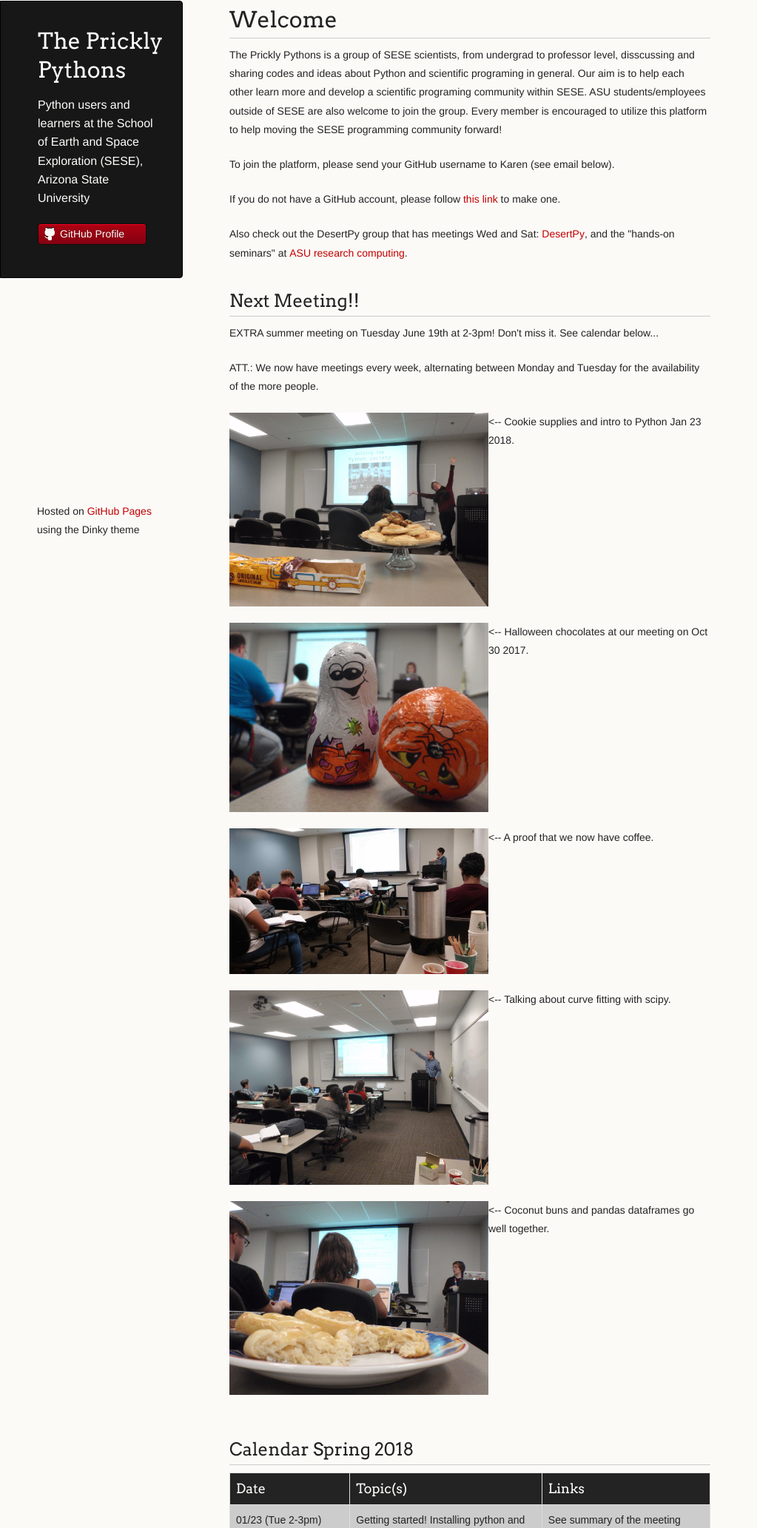
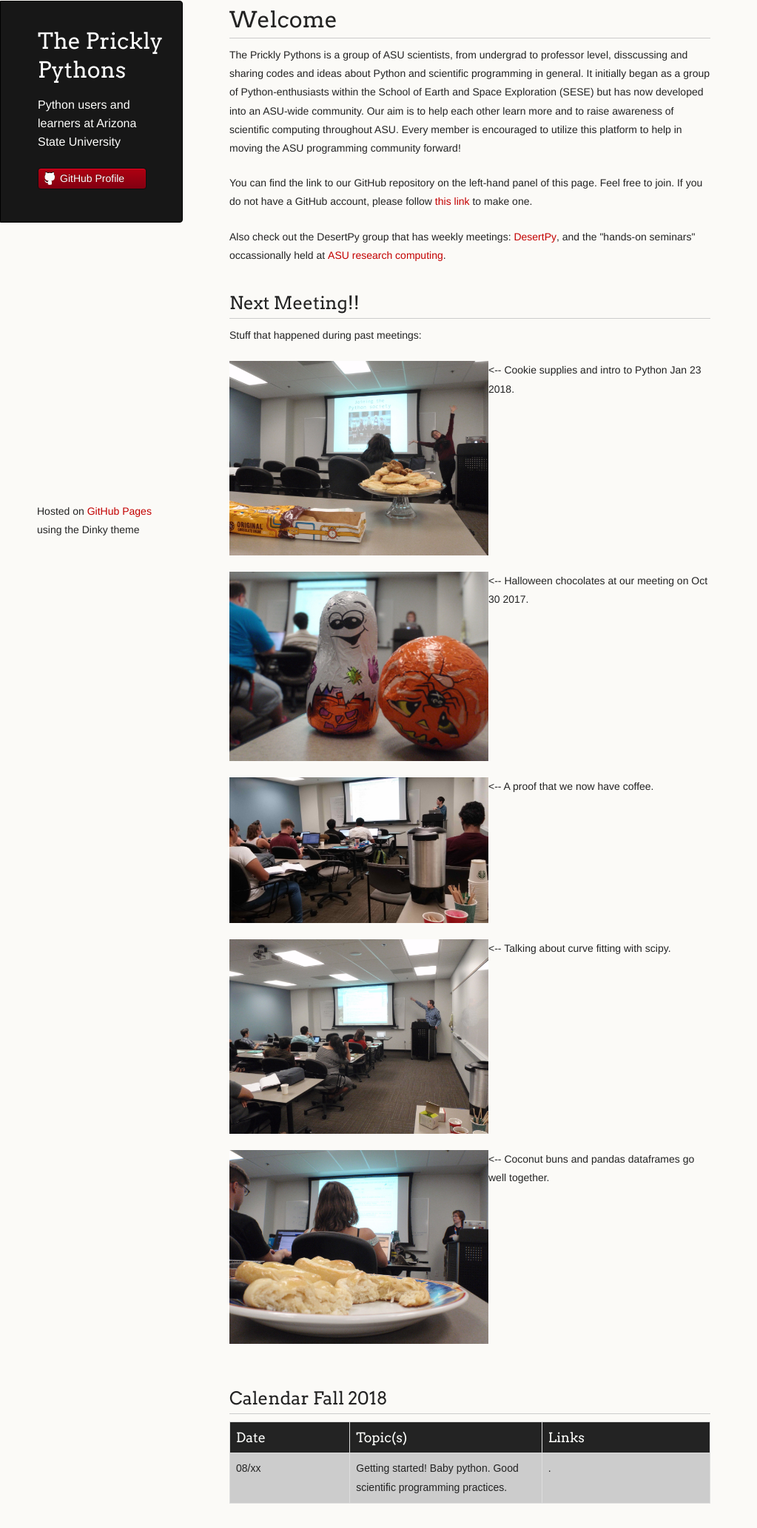
Before and after one commit to prickly-pythons/prickly-pythons.github.io, a plain HTML site: page index.html in a window 1280 px wide. Shown: the part 39-2105 px from the top of the page at 74% size, without its empty margins (0-1023 px from the left). Drawn offline with Linux system fonts and the light colour scheme.

Commit message:
Updated index for Fall 2018.

```diff
--- a/index.html
+++ b/index.html
@@ -17,7 +17,7 @@
     <div class="wrapper">
       <header>
         <h1 class="header">The Prickly Pythons</h1>
-        <p class="header">Python users and learners at the School of Earth and Space Exploration (SESE), Arizona State University</p>
+        <p class="header">Python users and learners at Arizona State University</p>
 
 
 
@@ -30,20 +30,19 @@
         <h1>
 <a id="welcome" class="anchor" href="#welcome" aria-hidden="true"><span class="octicon octicon-link"></span></a>Welcome</h1>
 
-<p>The Prickly Pythons is a group of SESE scientists, from undergrad to professor level, disscussing and sharing codes and ideas about Python and scientific programing in general. Our aim is to help each other learn more and develop a scientific programing community within SESE. ASU students/employees outside of SESE are also welcome to join the group. Every member is encouraged to utilize this platform to help moving the SESE programming community forward!</p>
+<p>The Prickly Pythons is a group of ASU scientists, from undergrad to professor level, disscussing and sharing codes and ideas about Python and scientific programming in general. It initially began as a group of Python-enthusiasts within the School of Earth and Space Exploration (SESE) but has now developed into an ASU-wide community. Our aim is to help each other learn more and to raise awareness of scientific computing throughout ASU. Every member is encouraged to utilize this platform to help in moving the ASU programming community forward!</p>
 
-<p>To join the platform, please send your GitHub username to Karen (see email below).</p>
 
-<p>If you do not have a GitHub account, please follow <a href="https://github.com/join">this link</a> to make one.</p>
+<p>You can find the link to our GitHub repository on the left-hand panel of this page. Feel free to join. If you do not have a GitHub account, please follow <a href="https://github.com/join">this link</a> to make one.</p>
 
-<p> Also check out the DesertPy group that has meetings Wed and Sat: <a href="http://www.meetup.com/Phoenix-Python-Meetup-Group/">DesertPy</a>, and
-the "hands-on seminars" at <a href="https://researchcomputing.asu.edu/">ASU research computing</a>.</p>
+<p> Also check out the DesertPy group that has weekly meetings: <a href="http://www.meetup.com/Phoenix-Python-Meetup-Group/">DesertPy</a>, and
+the "hands-on seminars" occassionally held at <a href="https://researchcomputing.asu.edu/">ASU research computing</a>.</p>
 
 <h2><a id="next-meeting" class="anchor" href="#next-meeting" aria-hidden="true"><span class="octicon octicon-link"></span></a>Next Meeting!!</h2>
 
-<p>EXTRA summer meeting on Tuesday June 19th at 2-3pm! Don't miss it. See calendar below...</p>
 
-<p>ATT.: We now have meetings every week, alternating between Monday and Tuesday for the availability of the more people. </p>
+
+<p>Stuff that happened during past meetings: </p>
 
 <div style="overflow:hidden;">
     <p style="float: left;"><img src="photos/20180123_1.jpg" width="350px"  border="5px"></p>
@@ -70,6 +69,48 @@ the "hands-on seminars" at <a href="https://researchcomputing.asu.edu/">ASU rese
     <p style="float: left;"><img src="photos/20171016_1.jpg" width="350px"  border="5px"></p>
     <p>  <-- Coconut buns and pandas dataframes go well together.</p>
 </div>
+
+
+
+
+
+
+
+<h2><a id="cal" class="anchor" href="#cal" aria-hidden="true"><span class="octicon octicon-link"></span></a>Calendar Fall 2018</h2>
+
+<head>
+<style>
+table{font-family: arial, sans-serif;border-collapse: collapse;width: 100%;}
+td, th{border: 1px solid #dddddd;text-align: left;padding: 8px;}
+tr:nth-child(even){background-color: #dddddd;}
+</style>
+</head>
+<body>
+<table>
+  <col width="25%">
+  <col width="40%">
+  <col width="35%">
+  <tr>
+    <th>Date</th>
+    <th>Topic(s)</th>
+    <th>Links</th>
+  </tr>
+  <tr>
+    <td>08/xx </td>
+    <td>Getting started! Baby python. Good scientific programming practices.</td>
+    <td></a>.</td>
+  </tr>
+</table>
+</body>
+
+
+
+
+
+
+
+
+
 
 
 <h2><a id="cal" class="anchor" href="#cal" aria-hidden="true"><span class="octicon octicon-link"></span></a>Calendar Spring 2018</h2>
@@ -179,7 +220,7 @@ tr:nth-child(even){background-color: #dddddd;}
   <tr>
     <td>06/19 (Tue 2-3pm) </td>
     <td>Extra summer meeting!</td>
-    <td>Topics TBD.</td>
+    <td>Markov chains and MPI.</td>
   </tr>
 </table>
 </body>
@@ -258,7 +299,7 @@ tr:nth-child(even){background-color: #dddddd;}
 <h2>
 <a id="gitter-chat-room" class="anchor" href="#gitter-chat-room" aria-hidden="true"><span class="octicon octicon-link"></span></a>Gitter Chat Room</h2>
 
-<p>In addition, we have a chatroom on <a href="https://gitter.im/prickly-pythons?utm_source=share-link&amp;utm_medium=link&amp;utm_campaign=share-link">Gitter</a> for members to chat and ask questions in realtime. The Gitter chatroom is linked to this repository. It uses your GitHub account as a log-in, no information will be sent to Gitter, and it allow <a href="https://help.github.com/articles/github-flavored-markdown/">GitHub Flavor Markdown</a> for codes parsing and the use of <code>@mention</code>. There is <a href="https://gitter.im/apps">a Gitter app</a> available on most operating systems.</p>
+<p>In the past, we had a chatroom on <a href="https://gitter.im/prickly-pythons?utm_source=share-link&amp;utm_medium=link&amp;utm_campaign=share-link">Gitter</a> for members to chat and ask questions in realtime. It's not used so much now but the Gitter chatroom is linked to this repository. It uses your GitHub account as a log-in, no information will be sent to Gitter, and it allow <a href="https://help.github.com/articles/github-flavored-markdown/">GitHub Flavor Markdown</a> for codes parsing and the use of <code>@mention</code>. There is <a href="https://gitter.im/apps">a Gitter app</a> available on most operating systems.</p>
 
 <h2>
 <a id="using-the-repository" class="anchor" href="#using-the-repository" aria-hidden="true"><span class="octicon octicon-link"></span></a>Using the Repository</h2>
@@ -297,7 +338,7 @@ git push
 <h3>
 <a id="group-admins" class="anchor" href="#group-admins" aria-hidden="true"><span class="octicon octicon-link"></span></a>Group Admins</h3>
 
-<p>Karen Olsen (<a href="https://github.com/kpolsen" class="user-mention">@kpolsen</a>), kpolsen (at) asu.edu</p>
+<p>Karen Olsen (<a href="https://github.com/kpolsen" class="user-mention">@kpolsen</a>)</p>
 
 
       </section>
```
